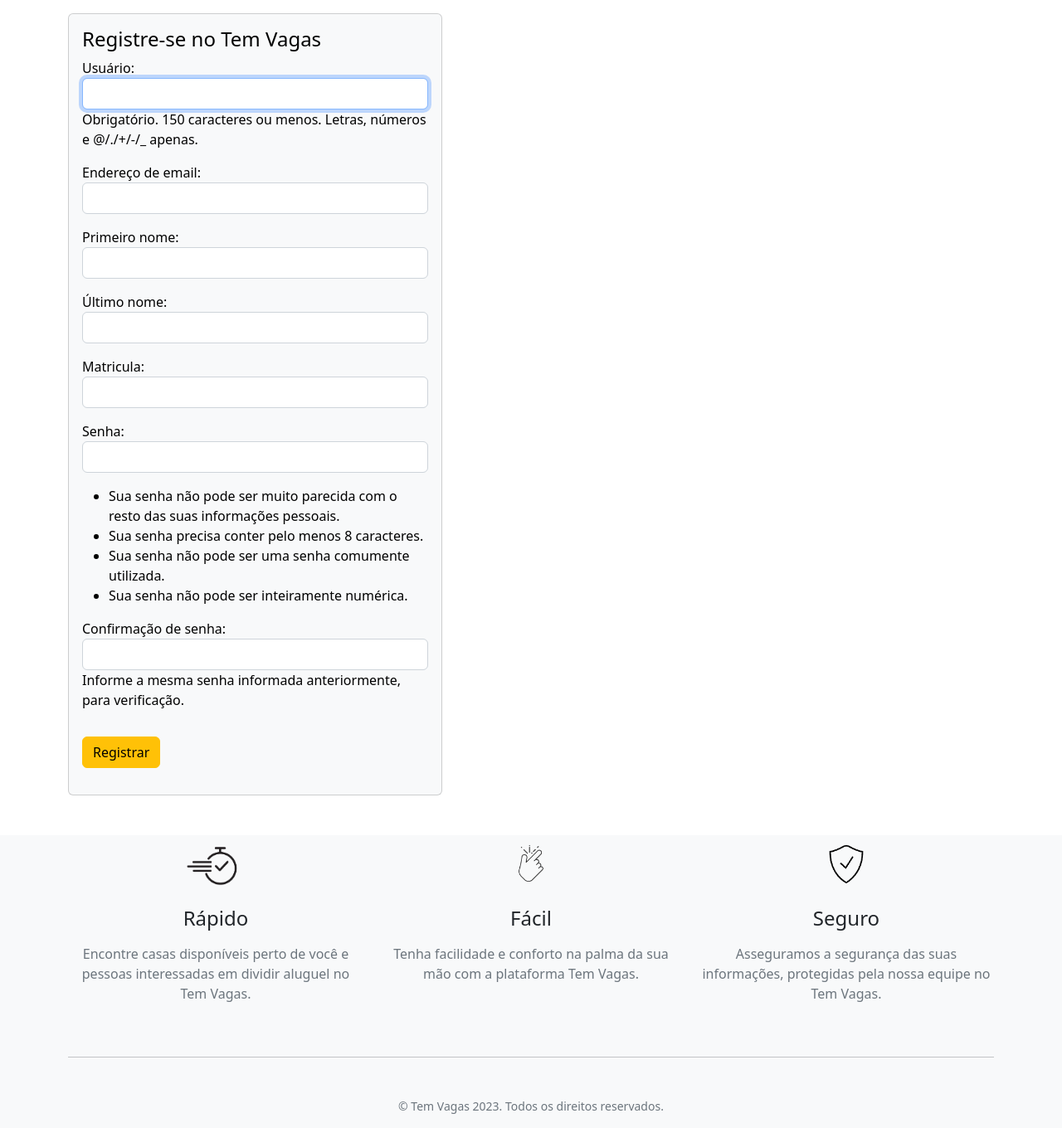
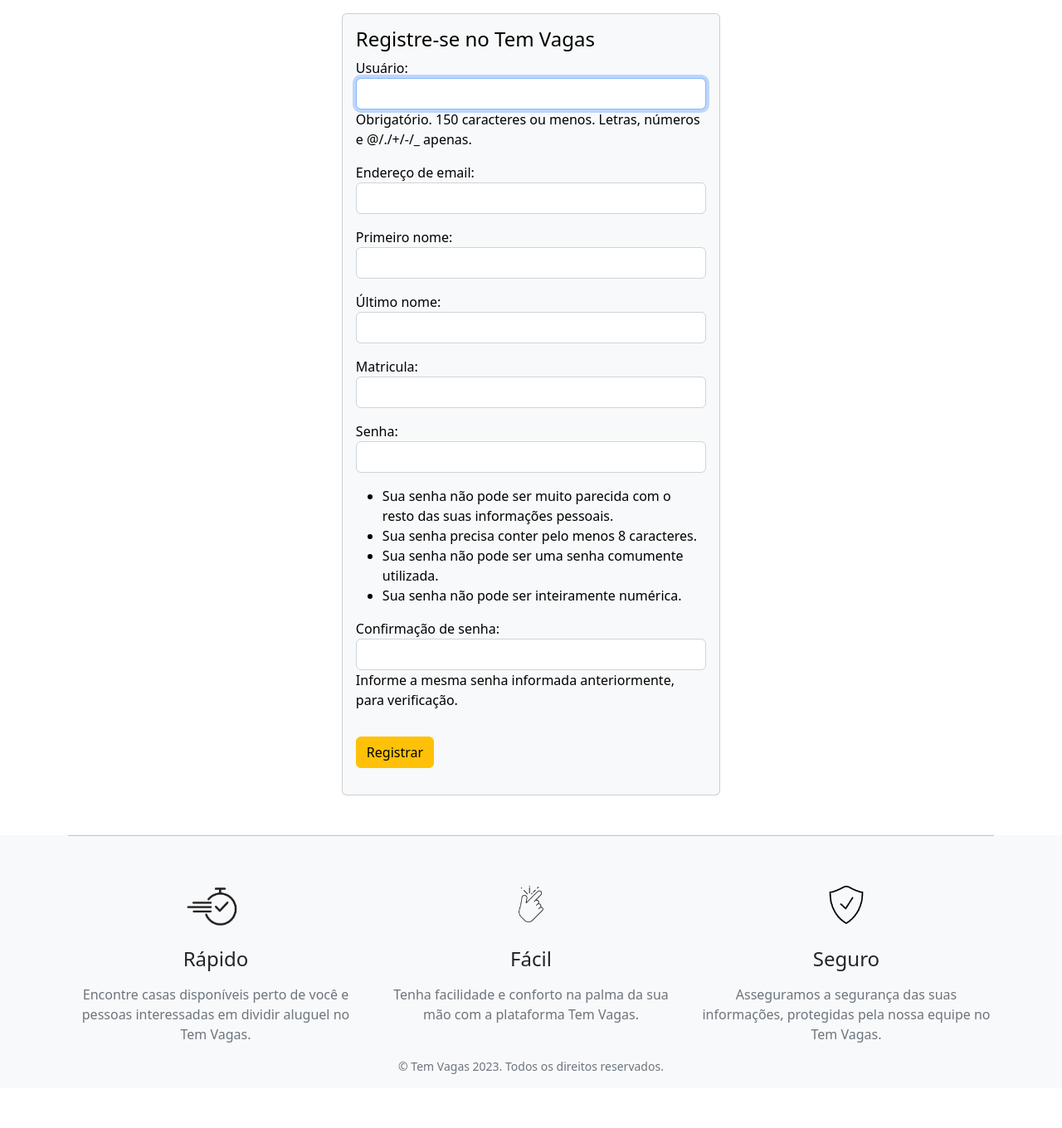
Before and after one commit to FelipeLuis123/TEM-VAGAS, a Django app: page /register/ in a window 1280 px wide. Shown: the whole page at 83% size. After the commit the page ends 1295 px from the top, so only its background shows below. Run offline with Django 4.2, Linux system fonts and the light colour scheme.

Commit message:
alinhamento da tela de registro e linha footer

```diff
--- a/accounts/templates/registration/login.html
+++ b/accounts/templates/registration/login.html
@@ -27,10 +27,11 @@
                             <label class="form-label" for="id_password">Senha:</label>
                             <input type="password" name="password" class="form-control">
                         </div>
-                        <button class="btn btn-success" type="submit">Entrar</button>
+                        <button class="btn btn-warning mb-3" type="submit"><a href="{% url 'register' %}" class="text-decoration-none">Registrar</a></button>
                         <a class="text-center" href="{% url 'password_reset' %}">Esqueci minha senha</a>
+                        <br>
+                        <button class="btn btn-success w-100" type="submit">Entrar</button>
                     </form>
-                    <button class="btn btn-warning mt-3" type="submit"><a href="{% url 'register' %}" class="text-decoration-none">Registrar</a></button>
                 </div>
             </div>
         </div>
--- a/accounts/templates/registration/register.html
+++ b/accounts/templates/registration/register.html
@@ -1,13 +1,15 @@
-{% comment %} {% extends 'base.html' %} {% endcomment %}
+{% comment %}
+{% extends 'base.html' %}
+{% endcomment %}
 <link href="https://cdn.jsdelivr.net/npm/bootstrap@5.2.3/dist/css/bootstrap.min.css" rel="stylesheet" integrity="sha384-rbsA2VBKQhggwzxH7pPCaAqO46MgnOM80zW1RWuH61DGLwZJEdK2Kadq2F9CUG65" crossorigin="anonymous">
 <script src="https://cdn.jsdelivr.net/npm/bootstrap@5/dist/js/bootstrap.bundle.min.js" integrity="sha384-kenU1KFdBIe4zVF0s0G1M5b4hcpxyD9F7jL+jjXkk+Q2h455rYXK/7HAuoJl+0I4" crossorigin="anonymous"></script>
 
 {% block title %}{% endblock %}
 
 {% block content %}
-<div class="container min-vh-100 mt-3 mb-5 justify-content-center align-items-center">
+<div class="container min-vh-100 d-flex justify-content-center align-items-center mt-3 ">
     <div class="row">
-        <div class="col-md-5">
+        <div class="col-md-8 mx-auto">
             <div class="card h-100 text-bg-light p-3">
                 <h4>Registre-se no Tem Vagas</h4>
                 <form method="post">
@@ -20,4 +22,4 @@
     </div>
 </div>
 {% include 'footer.html' %}
-{% endblock %}
+{% endblock %}
--- a/posts_app/templates/footer.html
+++ b/posts_app/templates/footer.html
@@ -1,6 +1,8 @@
 {% load static %}
 <footer class="footer bg-light">
     <div class="container">
+        <!-- Linha vertical -->
+        <hr class="mt-5 mb-5">
         <div class="row">
             <!-- Coluna 1 -->
             <div class="col-md-4">
@@ -30,8 +32,7 @@
             </div>
         </div>
 
-        <!-- Linha vertical -->
-        <hr class="mt-5 mb-5">
+
 
         <!-- Rodapé -->
         <div class="row">
```
Also changed, not shown: db.sqlite3.
